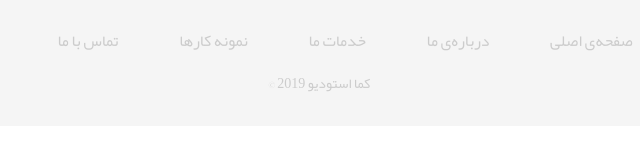
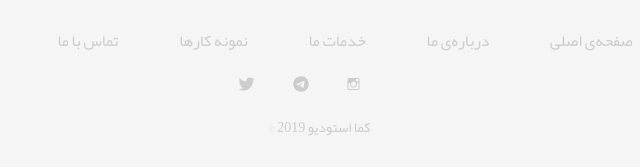
Before and after one commit to DetectiveBatman/ComaStudio, a website: page Fa/index.html in a window 1280 px wide. Shown: the part 2083-2250 px from the top of the page, 321-961 px from the left. Before the commit the page ends 2209 px from the top, so only its background shows below. Drawn offline with Linux system fonts and the light colour scheme; files whose address does not match are found by name.

Commit message:
added social footer

```diff
--- a/Fa/index.html
+++ b/Fa/index.html
@@ -12,6 +12,9 @@
     <!-- Bootstrap -->
     <link href="css/bootstrap.min.css" rel="stylesheet">
     <link href="ionicons/css/ionicons.min.css" rel="stylesheet">
+
+    <script src="https://kit.fontawesome.com/1077f1a041.js" crossorigin="anonymous"></script>
+
 
     <!-- main css -->
     <link href="css/style.css" rel="stylesheet">
@@ -288,6 +291,15 @@
             <li><a href="radio.html">رادیو</a></li>
           </ul>
         </div>
+
+        <div class="footer-menu">
+          <ul style="width: 200px;">
+            <li><a href="#"><i class="ion-social-instagram-outline"></i></a></li>
+            <li><a href="#"><i class="fab fa-telegram"></i></a></li>
+            <li><a href="#"><i class="fab fa-twitter"></i></a></li>
+          </ul>
+        </div>
+
         <div class="container-fluid">
           <p class="copyright">© کما استودیو 2019</p>
         </div>
```
Also changed, not shown: Fa/about.html (+9 -0 lines), Fa/category.html (+9 -0 lines), Fa/contact.html (+9 -0 lines), Fa/news-page.html (+9 -0 lines), Fa/news.html (+9 -0 lines), Fa/portfolio.html (+9 -0 lines), Fa/radio.html (+9 -0 lines), Fa/services.html (+9 -0 lines), Fa/single-project.html (+9 -0 lines), Fa/subcat.html (+9 -0 lines), Fa/user.html (+9 -0 lines).
